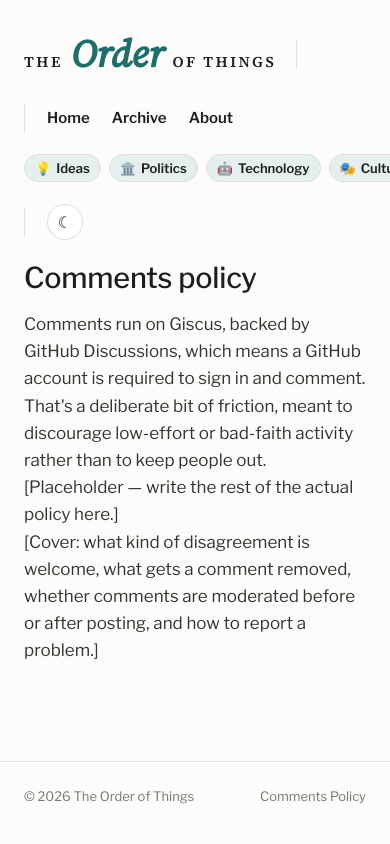
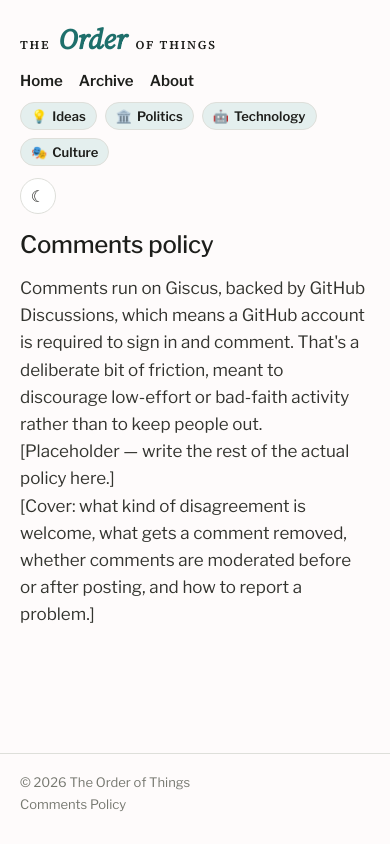
Before and after one commit to djopps-boop/order-of-things, a Next.js app: page /comments-policy in a window 390 px wide. Built offline with nearby package versions, Linux system fonts and the light colour scheme.

Commit message:
Add responsive mobile layout

```diff
--- a/src/app/globals.css
+++ b/src/app/globals.css
@@ -904,3 +904,139 @@ a {
   color: var(--muted);
   text-decoration: underline;
 }
+
+/* --- responsive: tablet/narrow-desktop --------------------------------
+   Below this, there isn't room for a 300px sidebar next to the feed
+   without cramping both, so the sidebar drops below the feed instead of
+   sitting beside it (DOM order already puts feed-main first, so this is
+   a plain reflow, not a reorder). --- */
+
+@media (max-width: 900px) {
+  .feed-layout {
+    grid-template-columns: 1fr;
+    gap: 40px;
+  }
+}
+
+/* --- responsive: phone -------------------------------------------------
+   Common-sense stacked mobile layout: header stacks into rows instead of
+   one crowded line, tag-shortcut pills wrap instead of overflowing off
+   the right edge, and text/spacing sized for a single-post-title-per-line
+   than for a 1280px desktop feed. --- */
+
+@media (max-width: 640px) {
+  .site-header {
+    flex-direction: column;
+    align-items: flex-start;
+    gap: 14px;
+    padding: 20px 20px 16px;
+  }
+
+  .site-main {
+    padding: 0 20px;
+  }
+
+  .site-footer {
+    padding: 20px 20px 32px;
+    flex-direction: column;
+    gap: 6px;
+  }
+
+  .header-left {
+    width: 100%;
+    justify-content: space-between;
+  }
+
+  /* The vertical dividers separate items sitting on one line -- once the
+     header stacks into rows there's nothing left for them to divide. */
+  .header-divider {
+    display: none;
+  }
+
+  .wordmark {
+    font-size: 12px;
+    letter-spacing: 1.8px;
+  }
+
+  .wordmark-accent {
+    font-size: 28px;
+  }
+
+  .site-nav {
+    width: 100%;
+    gap: 12px 16px;
+  }
+
+  .tag-shortcuts {
+    width: 100%;
+    flex-wrap: wrap;
+  }
+
+  .feed-layout {
+    gap: 28px;
+  }
+
+  .feed-main {
+    padding: 0 16px;
+  }
+
+  .feed-card {
+    padding: 20px 0;
+  }
+
+  .feed-card-title {
+    font-size: 19px;
+  }
+
+  .feed-card-title-big {
+    font-size: 22px;
+  }
+
+  .feed-card-meta {
+    flex-wrap: wrap;
+    row-gap: 4px;
+  }
+
+  .feed-card-excerpt {
+    font-size: 16px;
+    max-width: none;
+  }
+
+  .post-actions {
+    flex-wrap: wrap;
+    row-gap: 10px;
+  }
+
+  .post-page,
+  .read-page {
+    max-width: 100%;
+  }
+
+  .post-page h1,
+  .read-page h1 {
+    font-size: 1.5rem;
+  }
+
+  .turns-section {
+    margin-top: 1.5rem;
+    padding-top: 1.25rem;
+  }
+
+  .turn {
+    padding: 14px 16px;
+  }
+
+  .active-threads {
+    padding: 16px 18px;
+  }
+
+  .active-threads-row {
+    flex-direction: column;
+    align-items: flex-start;
+    gap: 2px;
+  }
+
+  .sidebar {
+    gap: 28px;
+  }
+}
```
